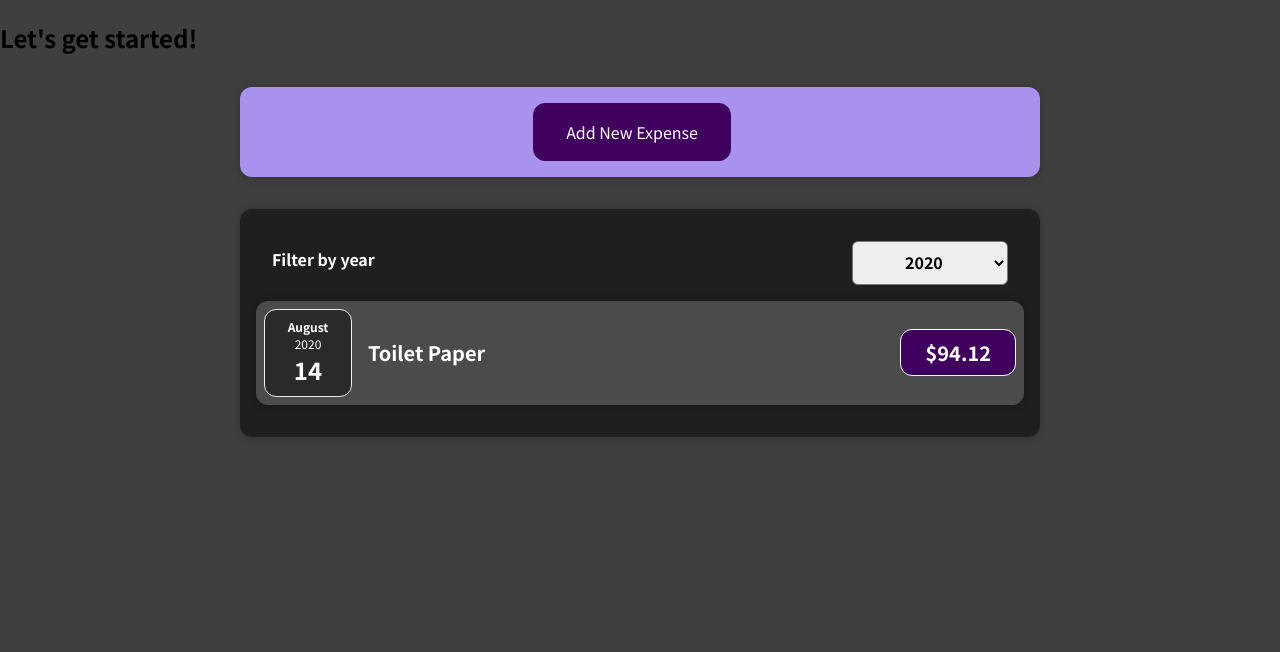
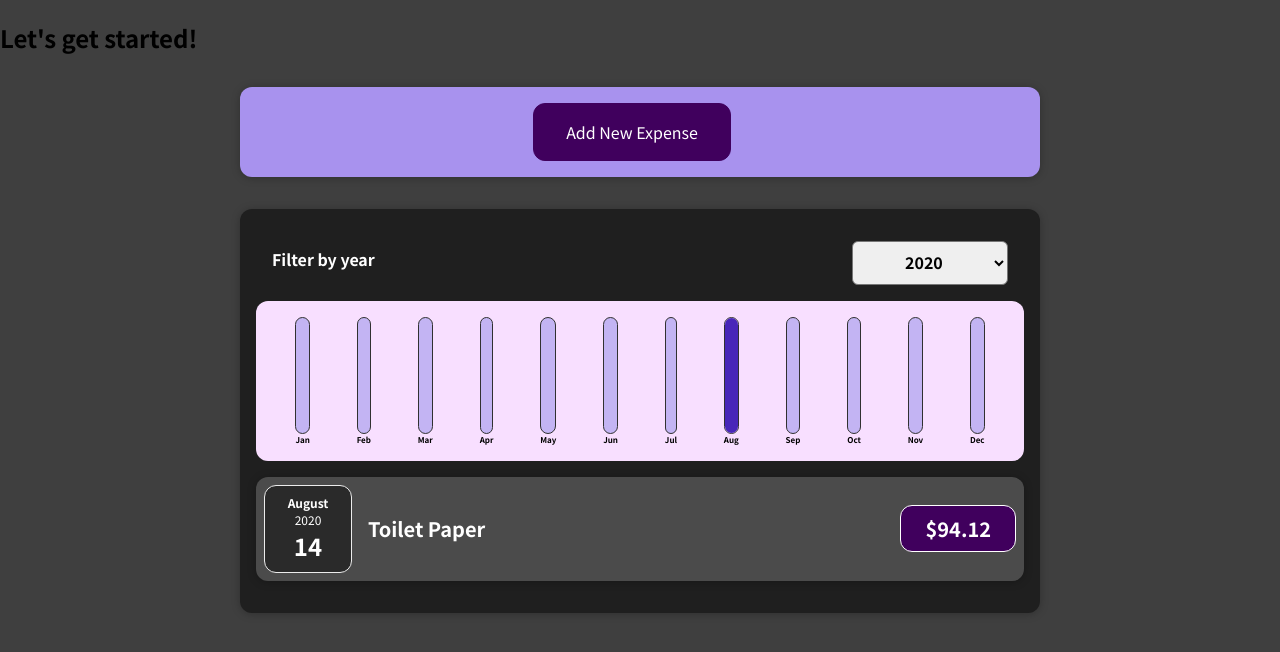
Before and after one commit to DeoDurant/Expense-Tracker, a React (Create React App) app: page / in a window 1280 px wide. Shown: the top 652 px of the page. Built offline with nearby package versions, Linux system fonts and the light colour scheme.

Commit message:
Added in charts

```diff
--- a/src/components/Chart/Chart.js
+++ b/src/components/Chart/Chart.js
@@ -0,0 +1,24 @@
+import React from "react";
+
+import ChartBar from "./ChartBar";
+import "./Chart.css";
+
+const Chart = (props) => {
+  const dataPointValues = props.dataPoints.map(dataPoint => dataPoint.value);
+  const totalMaximum = Math.max(...dataPointValues);
+
+  return (
+    <div className="chart">
+      {props.dataPoints.map((dataPoint) => (
+        <ChartBar
+          key={dataPoint.label}
+          value={dataPoint.value}
+          maxValue={totalMaximum}
+          label={dataPoint.label}
+        />
+      ))}
+    </div>
+  );
+};
+
+export default Chart;
--- a/src/components/Chart/ChartBar.js
+++ b/src/components/Chart/ChartBar.js
@@ -0,0 +1,25 @@
+import React from "react";
+
+import "./ChartBar.css";
+
+const ChartBar = (props) => {
+  let barFillHeight = "0%";
+
+  if (props.maxValue > 0) {
+    barFillHeight = Math.round((props.value / props.maxValue) * 100) + "%";
+  }
+
+  return (
+    <div className="chart-bar">
+      <div className="chart-bar__inner">
+        <div
+          className="chart-bar__fill"
+          style={{ height: barFillHeight }}
+        ></div>
+      </div>
+      <div className="chart-bar__label">{props.label}</div>
+    </div>
+  );
+};
+
+export default ChartBar;
--- a/src/components/Expenses/Expense.js
+++ b/src/components/Expenses/Expense.js
@@ -3,6 +3,7 @@
 import Card from "../UI/Card";
 import "./Expense.css";
 import ExpensesFilter from "./ExpensesFilter";
+import ExpensesChart from './ExpensesChart'
 
 const Expense = (props) => {
   const [filteredYear, setFilteredYear] = useState("2020");
@@ -37,6 +38,7 @@
           selected={filteredYear}
           onChangeFilter={filterChangeHandler}
         />
+        <ExpensesChart expenses={filteredExpenses}/>
         {expensesContent}
         {/* {filteredExpenses.length === 0 && <p>No expenses found. </p>}
         {filteredExpenses.length > 0 &&
--- /dev/null
+++ b/src/components/Expenses/ExpensesChart.js
@@ -0,0 +1,29 @@
+import React from "react";
+
+import Chart from "../Chart/Chart";
+
+const ExpensesChart = (props) => {
+  const chartDataPoints = [
+    { label: 'Jan', value: 0},
+    { label: 'Feb', value: 0},
+    { label: 'Mar', value: 0},
+    { label: 'Apr', value: 0},
+    { label: 'May', value: 0},
+    { label: 'Jun', value: 0},
+    { label: 'Jul', value: 0},
+    { label: 'Aug', value: 0},
+    { label: 'Sep', value: 0},
+    { label: 'Oct', value: 0},
+    { label: 'Nov', value: 0},
+    { label: 'Dec', value: 0},
+];
+
+  for (const expense of props.expenses){
+    const expenseMonth = expense.date.getMonth(); // starting at 0 because January is 0
+    chartDataPoints[expenseMonth].value += expense.amount
+  }
+
+  return <Chart dataPoints={chartDataPoints}/>;
+};
+
+export default ExpensesChart;
```
